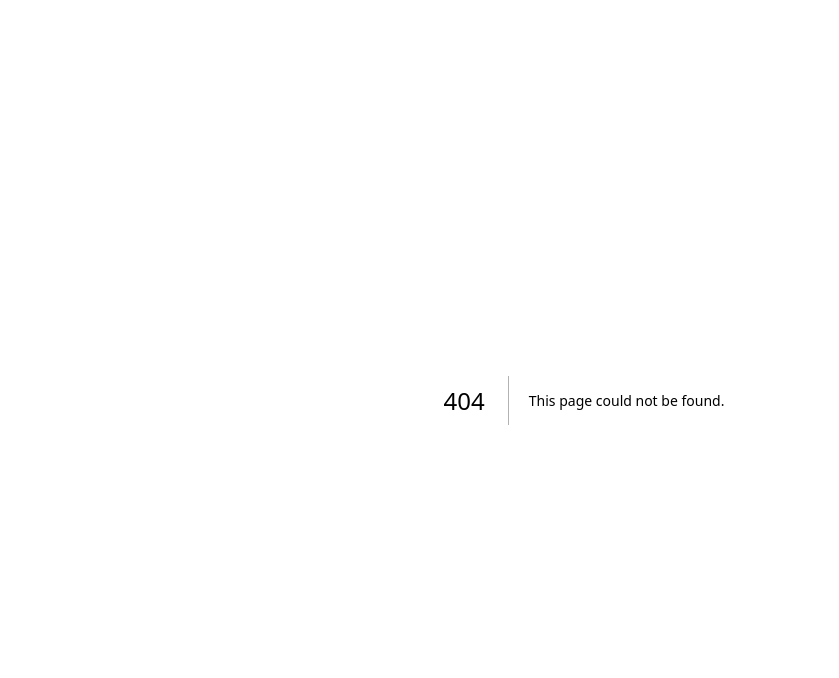
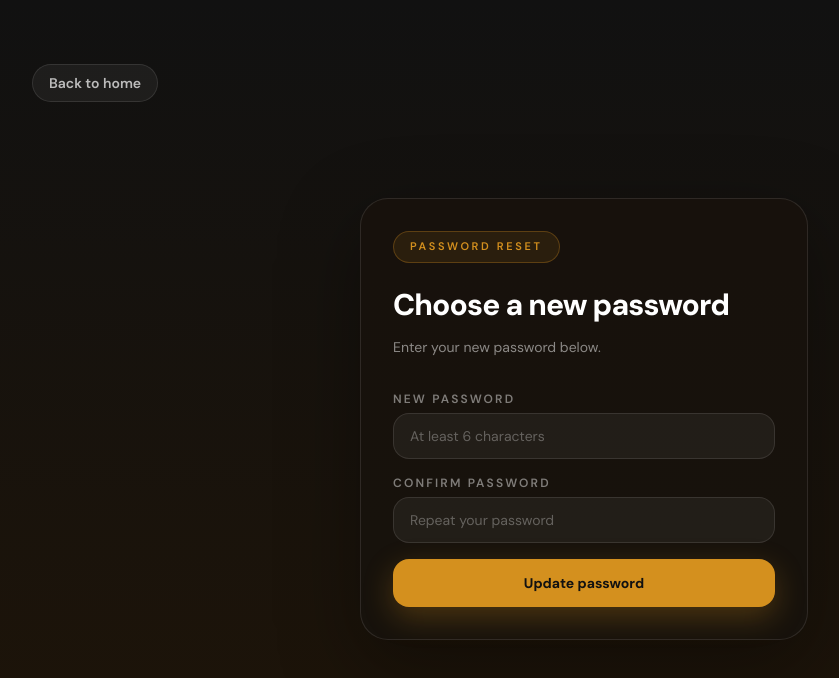
Before and after one commit to acipuns-dot/Quo, a Next.js app: page /reset-password in a window 1280 px wide. Before the commit this address had no page. Shown: the top 678 px of the page, without its empty margins (56-895 px from the left). Built offline with nearby package versions, Linux system fonts and the light colour scheme.

Commit message:
Add forgot password flow, reset password page, and confirm password on sign-up

```diff
--- /dev/null
+++ b/app/(auth)/reset-password/page.tsx
@@ -0,0 +1,125 @@
+"use client";
+
+import React, { useState } from "react";
+import Link from "next/link";
+import { useRouter } from "next/navigation";
+import { createSupabaseBrowserClient } from "../../../lib/supabase/client";
+
+export default function ResetPasswordPage() {
+  const router = useRouter();
+  const [password, setPassword] = useState("");
+  const [confirm, setConfirm] = useState("");
+  const [isSubmitting, setIsSubmitting] = useState(false);
+  const [error, setError] = useState<string | null>(null);
+  const [message, setMessage] = useState<string | null>(null);
+
+  async function handleSubmit(event: React.FormEvent<HTMLFormElement>) {
+    event.preventDefault();
+    setError(null);
+
+    if (password !== confirm) {
+      setError("Passwords do not match.");
+      return;
+    }
+
+    setIsSubmitting(true);
+
+    try {
+      const supabase = createSupabaseBrowserClient();
+      const { error: updateError } = await supabase.auth.updateUser({ password });
+
+      if (updateError) throw updateError;
+
+      setMessage("Password updated. Redirecting to login…");
+      setTimeout(() => router.push("/login"), 2000);
+    } catch (caughtError) {
+      setError(caughtError instanceof Error ? caughtError.message : "Something went wrong. Please try again.");
+    } finally {
+      setIsSubmitting(false);
+    }
+  }
+
+  return (
+    <main className="min-h-screen bg-[linear-gradient(180deg,#111111_0%,#1e1408_100%)] text-white">
+      <div className="mx-auto flex min-h-screen max-w-6xl flex-col px-6 py-16">
+        <div>
+          <Link
+            href="/"
+            className="inline-flex items-center gap-2 rounded-full border border-white/10 bg-white/5 px-4 py-2 text-sm font-semibold text-white/70 transition hover:border-[#d4901e]/40 hover:text-white"
+          >
+            Back to home
+          </Link>
+        </div>
+        <div className="flex flex-1 flex-col justify-center items-center">
+          <div className="w-full max-w-md rounded-[28px] border border-white/10 bg-[#18120d]/95 p-8 text-[#faf9f7] shadow-[0_24px_80px_rgba(0,0,0,0.35)]">
+            <div className="mb-6 inline-flex items-center gap-2 rounded-full border border-[#d4901e]/30 bg-[#d4901e]/10 px-4 py-1.5 text-[11px] font-semibold uppercase tracking-[0.24em] text-[#d4901e]">
+              Password reset
+            </div>
+            <h1 className="text-3xl font-extrabold tracking-[-0.03em] text-white">Choose a new password</h1>
+            <p className="mt-3 text-sm leading-6 text-white/50">Enter your new password below.</p>
+
+            <form className="mt-8 space-y-4" onSubmit={handleSubmit}>
+              <label className="block">
+                <span className="mb-1.5 block text-xs font-semibold uppercase tracking-[0.18em] text-white/45">
+                  New password
+                </span>
+                <input
+                  type="password"
+                  required
+                  minLength={6}
+                  value={password}
+                  onChange={(e) => setPassword(e.target.value)}
+                  className="w-full rounded-2xl border border-white/10 bg-white/5 px-4 py-3 text-sm text-white placeholder:text-white/30 focus:border-[#d4901e] focus:outline-none focus:ring-2 focus:ring-[#d4901e]/20"
+                  placeholder="At least 6 characters"
+                />
+              </label>
+
+              <label className="block">
+                <span className="mb-1.5 block text-xs font-semibold uppercase tracking-[0.18em] text-white/45">
+                  Confirm password
+                </span>
+                <input
+                  type="password"
+                  required
+                  minLength={6}
+                  value={confirm}
+                  onChange={(e) => setConfirm(e.target.value)}
+                  className="w-full rounded-2xl border border-white/10 bg-white/5 px-4 py-3 text-sm text-white placeholder:text-white/30 focus:border-[#d4901e] focus:outline-none focus:ring-2 focus:ring-[#d4901e]/20"
+                  placeholder="Repeat your password"
+                />
+              </label>
+
+              {error && (
+                <div className="rounded-2xl border border-[#dc2626]/30 bg-[#dc2626]/10 px-4 py-3 text-sm text-[#fecaca]">
+                  {error}
+                </div>
+              )}
+
+              {message && (
+                <div className="rounded-2xl border border-[#d4901e]/30 bg-[#d4901e]/10 px-4 py-3 text-sm text-[#f7d58f]">
+                  {message}
+                </div>
+              )}
+
+              <button
+                type="submit"
+                disabled={isSubmitting}
+                className="relative w-full rounded-2xl bg-[#d4901e] px-5 py-3.5 text-sm font-bold text-[#111111] shadow-[0_10px_30px_rgba(212,144,30,0.28)] transition hover:brightness-105 disabled:cursor-not-allowed disabled:opacity-60"
+              >
+                {isSubmitting ? (
+                  <span className="flex items-center justify-center gap-2">
+                    <svg className="animate-spin h-4 w-4 shrink-0" xmlns="http://www.w3.org/2000/svg" fill="none" viewBox="0 0 24 24">
+                      <circle className="opacity-25" cx="12" cy="12" r="10" stroke="currentColor" strokeWidth="4" />
+                      <path className="opacity-75" fill="currentColor" d="M4 12a8 8 0 018-8V0C5.373 0 0 5.373 0 12h4z" />
+                    </svg>
+                    Updating…
+                  </span>
+                ) : "Update password"}
+              </button>
+            </form>
+          </div>
+        </div>
+      </div>
+    </main>
+  );
+}
--- a/components/auth/auth-form.tsx
+++ b/components/auth/auth-form.tsx
@@ -4,7 +4,7 @@ import React, { useMemo, useState } from "react";
 import { useRouter } from "next/navigation";
 import { createSupabaseBrowserClient } from "../../lib/supabase/client";
 
-type AuthMode = "sign-in" | "sign-up";
+type AuthMode = "sign-in" | "sign-up" | "forgot-password";
 
 async function resolveAuthenticatedRedirect() {
   const response = await fetch("/api/account", { method: "GET" });
@@ -35,6 +35,7 @@ export function AuthForm({
   const [mode, setMode] = useState<AuthMode>("sign-in");
   const [email, setEmail] = useState("");
   const [password, setPassword] = useState("");
+  const [confirmPassword, setConfirmPassword] = useState("");
   const [isSubmitting, setIsSubmitting] = useState(false);
   const [message, setMessage] = useState<string | null>(null);
   const [error, setError] = useState<string | null>(null);
@@ -48,6 +49,15 @@ export function AuthForm({
     try {
       if (!supabase) {
         throw new Error(reason ?? "Premium login is currently unavailable.");
+      }
+
+      if (mode === "forgot-password") {
+        const { error: resetError } = await supabase.auth.resetPasswordForEmail(email, {
+          redirectTo: `${window.location.origin}/reset-password`,
+        });
+        if (resetError) throw resetError;
+        setMessage("Check your email for a password reset link.");
+        return;
       }
 
       if (mode === "sign-in") {
@@ -64,6 +74,10 @@ export function AuthForm({
         router.push(redirectTo);
         router.refresh();
         return;
+      }
+
+      if (password !== confirmPassword) {
+        throw new Error("Passwords do not match.");
       }
 
       const emailRedirectTo = `${window.location.origin}/auth/callback?next=${encodeURIComponent("/workspace/invoice")}`;
@@ -115,21 +129,16 @@ export function AuthForm({
         </div>
       ) : null}
 
+      {mode !== "forgot-password" && (
         <div className="mt-8 grid grid-cols-2 gap-2 rounded-2xl border border-white/8 bg-white/5 p-1">
           <button
             type="button"
             aria-label="Sign in tab"
-          onClick={() => {
-            setMode("sign-in");
-            setError(null);
-            setMessage(null);
-          }}
+            onClick={() => { setMode("sign-in"); setError(null); setMessage(null); setConfirmPassword(""); }}
             aria-pressed={mode === "sign-in"}
             disabled={disabled}
             className={`rounded-xl px-4 py-3 text-sm font-semibold transition ${
-            mode === "sign-in"
-              ? "bg-[#d4901e] text-[#111111]"
-              : "text-white/70 hover:bg-white/5 hover:text-white"
+              mode === "sign-in" ? "bg-[#d4901e] text-[#111111]" : "text-white/70 hover:bg-white/5 hover:text-white"
             }`}
           >
             Sign in
@@ -137,22 +146,34 @@ export function AuthForm({
           <button
             type="button"
             aria-label="Create account tab"
-          onClick={() => {
-            setMode("sign-up");
-            setError(null);
-            setMessage(null);
-          }}
+            onClick={() => { setMode("sign-up"); setError(null); setMessage(null); setConfirmPassword(""); }}
             aria-pressed={mode === "sign-up"}
             disabled={disabled}
             className={`rounded-xl px-4 py-3 text-sm font-semibold transition ${
-            mode === "sign-up"
-              ? "bg-[#d4901e] text-[#111111]"
-              : "text-white/70 hover:bg-white/5 hover:text-white"
+              mode === "sign-up" ? "bg-[#d4901e] text-[#111111]" : "text-white/70 hover:bg-white/5 hover:text-white"
             }`}
           >
             Create account
           </button>
         </div>
+      )}
+
+      {mode === "forgot-password" && (
+        <div className="mt-8">
+          <button
+            type="button"
+            onClick={() => { setMode("sign-in"); setError(null); setMessage(null); setConfirmPassword(""); }}
+            className="inline-flex items-center gap-1.5 text-sm text-white/50 hover:text-white transition"
+          >
+            <svg width="14" height="14" fill="none" viewBox="0 0 24 24" stroke="currentColor" strokeWidth={2}>
+              <path strokeLinecap="round" strokeLinejoin="round" d="M10.5 19.5 3 12m0 0 7.5-7.5M3 12h18" />
+            </svg>
+            Back to sign in
+          </button>
+          <h2 className="mt-4 text-xl font-bold text-white">Reset your password</h2>
+          <p className="mt-1 text-sm text-white/50">Enter your email and we'll send you a reset link.</p>
+        </div>
+      )}
 
       <form className="mt-6 space-y-4" onSubmit={handleEmailAuth}>
         <label className="block">
@@ -171,10 +192,23 @@ export function AuthForm({
           />
         </label>
 
+        {mode !== "forgot-password" && (
+          <>
             <label className="block">
-          <span className="mb-1.5 block text-xs font-semibold uppercase tracking-[0.18em] text-white/45">
+              <div className="mb-1.5 flex items-center justify-between">
+                <span className="text-xs font-semibold uppercase tracking-[0.18em] text-white/45">
                   Password
                 </span>
+                {mode === "sign-in" && (
+                  <button
+                    type="button"
+                    onClick={() => { setMode("forgot-password"); setError(null); setMessage(null); }}
+                    className="text-xs text-[#d4901e]/70 hover:text-[#d4901e] transition"
+                  >
+                    Forgot password?
+                  </button>
+                )}
+              </div>
               <input
                 aria-label="Password"
                 type="password"
@@ -187,6 +221,27 @@ export function AuthForm({
                 placeholder="At least 6 characters"
               />
             </label>
+
+            {mode === "sign-up" && (
+              <label className="block">
+                <span className="mb-1.5 block text-xs font-semibold uppercase tracking-[0.18em] text-white/45">
+                  Confirm password
+                </span>
+                <input
+                  aria-label="Confirm password"
+                  type="password"
+                  required
+                  minLength={6}
+                  disabled={disabled}
+                  value={confirmPassword}
+                  onChange={(event) => setConfirmPassword(event.target.value)}
+                  className="w-full rounded-2xl border border-white/10 bg-white/5 px-4 py-3 text-sm text-white placeholder:text-white/30 focus:border-[#d4901e] focus:outline-none focus:ring-2 focus:ring-[#d4901e]/20"
+                  placeholder="Repeat your password"
+                />
+              </label>
+            )}
+          </>
+        )}
 
         {error ? (
           <div className="rounded-2xl border border-[#dc2626]/30 bg-[#dc2626]/10 px-4 py-3 text-sm text-[#fecaca]">
@@ -207,27 +262,13 @@ export function AuthForm({
         >
           {isSubmitting ? (
             <span className="flex items-center justify-center gap-2">
-              <svg
-                className="animate-spin h-4 w-4 shrink-0"
-                xmlns="http://www.w3.org/2000/svg"
-                fill="none"
-                viewBox="0 0 24 24"
-              >
-                <circle
-                  className="opacity-25"
-                  cx="12" cy="12" r="10"
-                  stroke="currentColor"
-                  strokeWidth="4"
-                />
-                <path
-                  className="opacity-75"
-                  fill="currentColor"
-                  d="M4 12a8 8 0 018-8V0C5.373 0 0 5.373 0 12h4z"
-                />
+              <svg className="animate-spin h-4 w-4 shrink-0" xmlns="http://www.w3.org/2000/svg" fill="none" viewBox="0 0 24 24">
+                <circle className="opacity-25" cx="12" cy="12" r="10" stroke="currentColor" strokeWidth="4" />
+                <path className="opacity-75" fill="currentColor" d="M4 12a8 8 0 018-8V0C5.373 0 0 5.373 0 12h4z" />
               </svg>
-              {mode === "sign-in" ? "Signing in…" : "Creating account…"}
+              {mode === "sign-in" ? "Signing in…" : mode === "forgot-password" ? "Sending…" : "Creating account…"}
             </span>
-          ) : mode === "sign-in" ? "Sign in" : "Create account"}
+          ) : mode === "sign-in" ? "Sign in" : mode === "forgot-password" ? "Send reset link" : "Create account"}
         </button>
       </form>
     </div>
```
Lines whose indentation alone changed are shown as unchanged.
